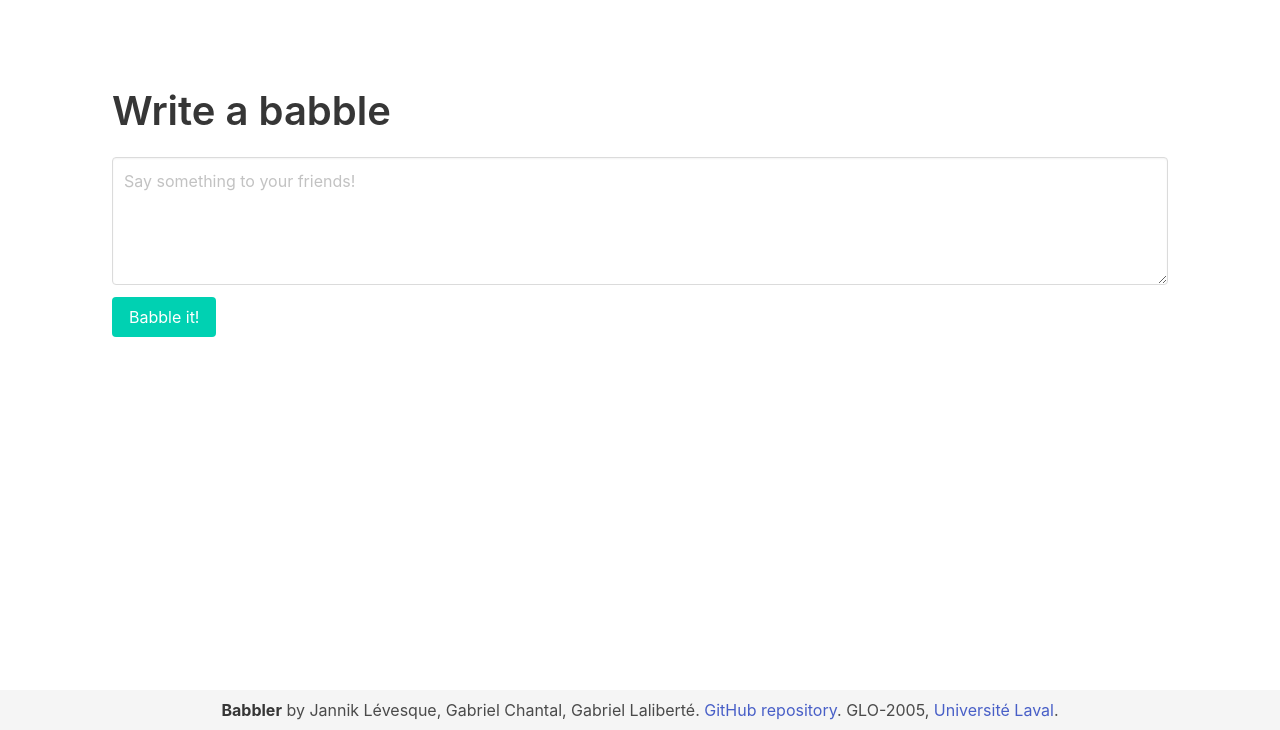
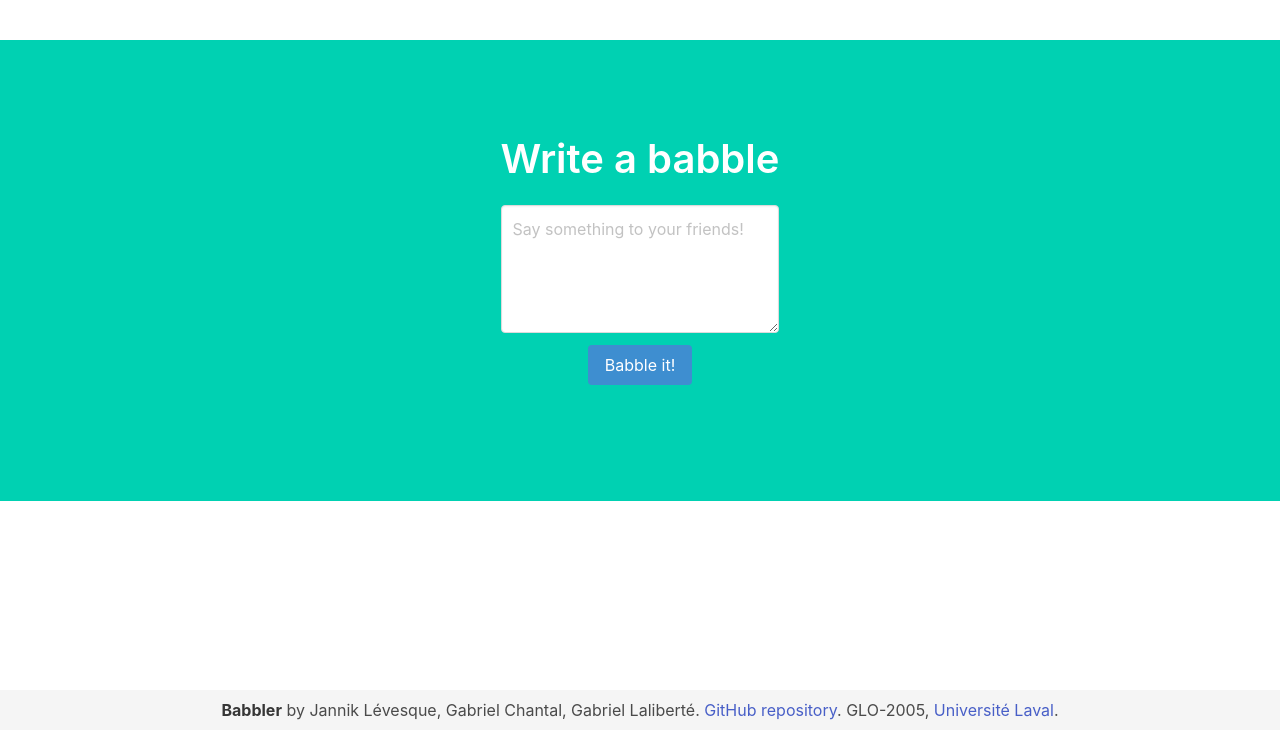
Before and after one commit to GabCh/Babbler, a Flask app: page /new-babble in a window 1280 px wide. Shown: the part 70-800 px from the top of the page. Run offline with Flask 2, Linux system fonts and the light colour scheme; the visitor is signed in with stand-in values (Sample User, id 1); some libraries are stand-ins or nearby versions.

Commit message:
Pimped new babble and fixed max length restriction

```diff
--- a/src/templates/partials/newbabble.html
+++ b/src/templates/partials/newbabble.html
@@ -1,15 +1,17 @@
 {% extends "layout.html" %}
 
 {% block body %}
-<div class="container section">
+<div class="hero is-primary section">
+    <div class="hero-body container">
         <p class="title is-2 is-spaced">Write a babble</p>
         <form action="/new-babble" method="POST" id="add-babble-form">
             <div class="field is-grouped">
-            <textarea name="babble" class="textarea" placeholder="Say something to your friends!"></textarea>
+                <textarea name="babble" maxlength="255" class="textarea" placeholder="Say something to your friends!"></textarea>
             </div>
-        <div class="level-left has-text-centered">
-            <button class="button is-primary spaced" type="submit">Babble it!</button>
+            <div class="has-text-centered">
+                <button class="button is-info spaced" type="submit">Babble it!</button>
             </div>
         </form>
     </div>
+</div>
 {% endblock %}
```
Lines whose indentation alone changed are shown as unchanged.
